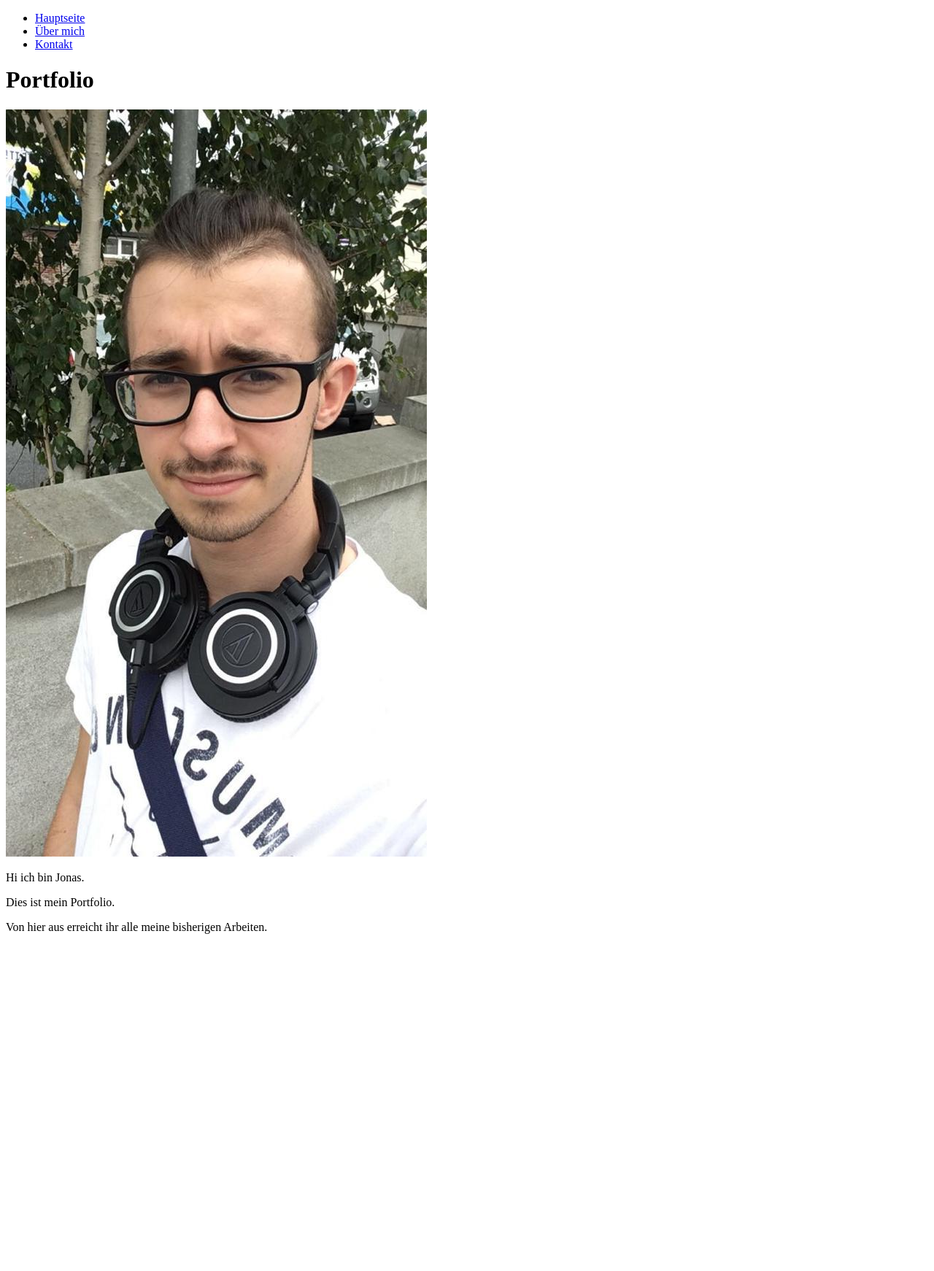
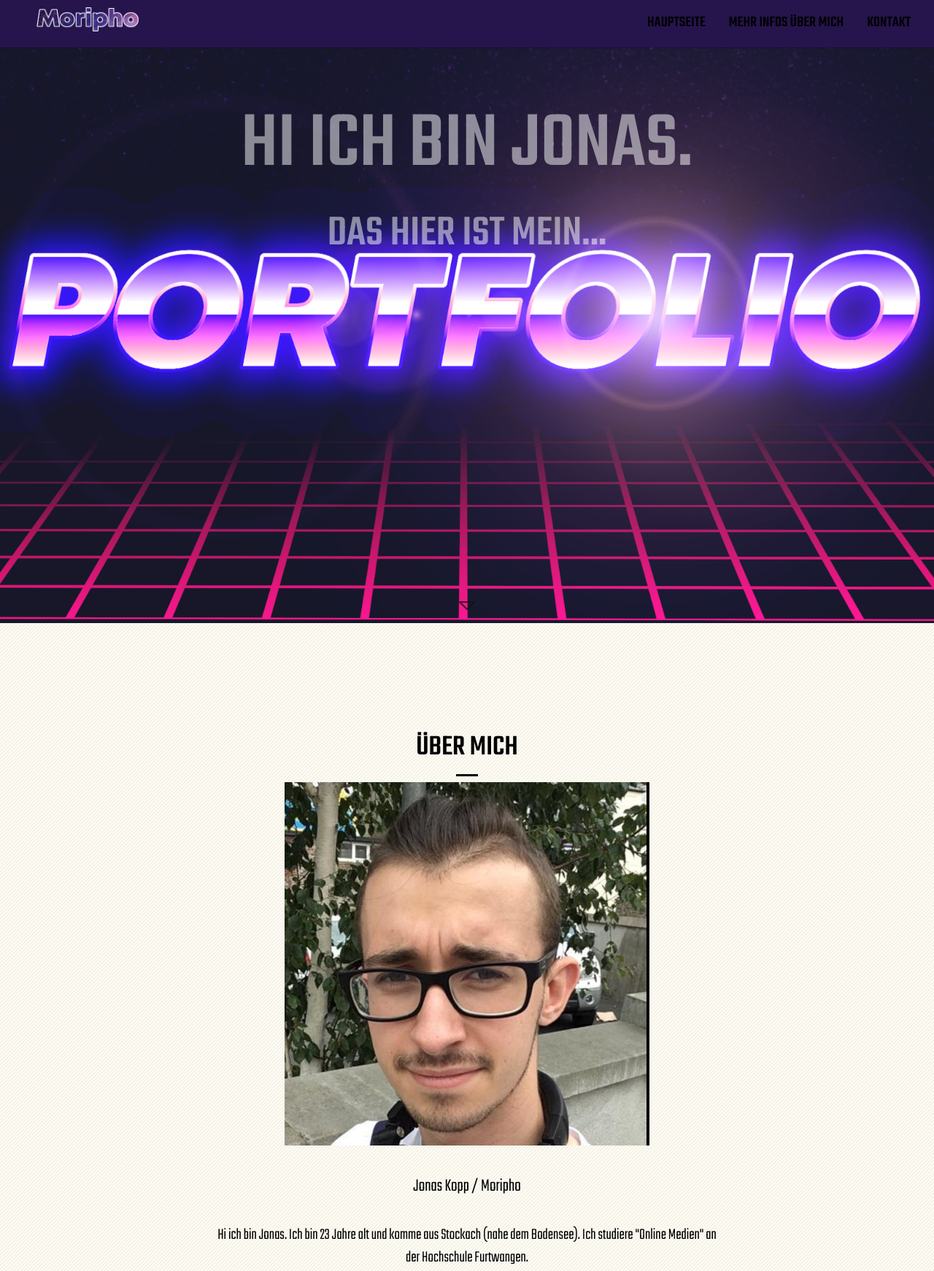
Before and after one commit to Moripho/GIS-WiSe-2020-2021, a plain HTML site: page Aufgabe1.3/index.html in a window 1280 px wide. Shown: the top 1742 px of the page at 73% size. Before the commit the page ends 1296 px from the top, so only its background shows below. Drawn offline with Linux system fonts and the light colour scheme.

Commit message:
Komplette Überarbeitung und Einbindung von CSS Aufgabe 1.3

```diff
--- /dev/null
+++ b/Aufgabe1.3/css/style.css
@@ -0,0 +1,149 @@
+body{
+background: url('../media/bg.png');
+margin: 0;
+padding: 0;
+height: 100%;
+text-align: center;
+}
+
+section{
+    min-height: 100%;
+}
+
+a{
+    text-decoration: none;
+}
+
+li{
+    list-style-type: none;
+}
+
+h1, h2, h3, a{
+    font-family: 'Teko', sans-serif;
+    font-weight: 500;
+    color: black;
+    text-transform: uppercase;
+
+}
+
+h1{
+    color: white;
+    font-size: 80px;
+    opacity: 0.5;
+}
+
+h2{
+    color: white;
+    font-size: 60px;
+    opacity: 0.5;
+}
+
+h3{
+    font-size: 40px;
+    padding-top: 8%;
+    margin-bottom: 5px;
+}
+
+h4, p{
+    font-family: 'Teko', sans-serif;
+    font-weight: 300;
+}
+
+hr{
+    width: 30px;
+    height: 3px;
+    background: black;
+    border: 0;
+    margin: 0 auto 40 auto;
+}
+
+/* Header *******************************/
+
+header{
+    width: 100%;
+    height: 65px;
+    position: fixed;
+    top: 0;
+    left: 0;
+    background: #26144d;
+    box-shadow: 0 1px rgba(0, 0 , 0, 0.2);
+    z-index: "1";
+}
+
+#logo{
+    width: 140px;
+    float: left;
+    margin: 10px 0 0 50px;
+}
+
+#logo:hover{
+    opacity: 0.5;
+}
+
+#logo img{
+    width: 100%;
+}
+
+header nav{
+    float: right;
+    margin: 10 px 50px 0 0;
+}
+
+header nav ul li{
+    float: left;
+    margin-right: 32px;
+}
+
+header nav ul li a{
+    font-size: 21px;
+}
+
+header nav ul li:hover{
+    padding-top: 3px;
+}
+
+/* Landing Page *******************************/
+#home{
+    background: url('../media/banner.png');
+    background-position: center center;
+    background-size: cover;
+    background-attachment: fixed;
+}
+
+#home h1{
+    margin: 110px auto 0 auto;
+    font-size: 110px;
+}
+
+#home h2{
+    margin: 0 auto 0 auto;
+}
+
+#home img{
+    width: 32px;
+    margin-top: 450px;
+    opacity: 0.8;
+}
+
+#home img:hover{
+    opacity: 1;
+}
+
+/* ABOUT *******************************/
+#about img{
+    object-fit: cover
+}
+
+#about img:hover{
+    transform: scale(1.1);
+}
+
+#about h4{
+font-size: 25px;
+}
+
+#about p{
+    width: 700px;
+    margin: 0 auto 0 auto;
+    font-size: 22px;
+}
--- a/Aufgabe1.3/index.html
+++ b/Aufgabe1.3/index.html
@@ -2,26 +2,83 @@
 <html lang="de">
 <head>
 <meta charset="utf-8">
-<title>Portfolio</title>
+<title>Portfolio | Jonas Kopp</title>
+<link rel="shortcut icon" href="favicon.ico">
+<link rel="stylesheet" type="text/css" href="css/style.css">
+<link href="https://fonts.googleapis.com/css2?family=Teko:wght@500&display=swap" rel="stylesheet">
+<link href="https://fonts.googleapis.com/css2?family=Teko:wght@300&display=swap" rel="stylesheet">
+
 </head>
 
 <body>
+    <!-- HEADER -->
 <header>
-    <nav>
+    <div id="logo">
+        <a href="#">
+            <img src="media/logo.png" alt="Logo Platzhalter">
+        </a>
+    </div>
+
+    <nav id="main-nav">
         <ul>
             <li><a href= "index.html">Hauptseite</a></li>
-            <li><a href= "Steckbrief.html">Über mich</a></li>
+            <li><a href= "Steckbrief.html">Mehr Infos über mich</a></li>
             <li><a href= "Kontakt.html">Kontakt</a></li>
         </ul>
     </nav>
 </header>
+
+<!-- LANDING PAGE -->
 <main>
-<h1>Portfolio</h1>
-<img src="media/portrait.jpeg" alt ="Ein Bild von meiner Wenigkeit">
-<p>Hi ich bin Jonas.</p>
-<p>Dies ist mein Portfolio.</p>
-<p>Von hier aus erreicht ihr alle meine bisherigen Arbeiten.</p>
+<section id="home">
+<hr>
+<h1>Hi ich bin Jonas.</h1>
+<h2>Das hier ist mein...</h2>
+<a href="#about">
+<img src="../Aufgabe1.3/media/pfeil.png" alt="Pfeilbutton">
+</a>
+</section>
+
+<!-- ABOUT -->
+<section id="about">
+<h3>Über mich</h3>
+<hr>
+<img src="../Aufgabe1.3/media/portrait2.jpeg" alt="Das bin ich.">
+<h4>Jonas Kopp / Moripho</h4>
+<p>Hi ich bin Jonas. Ich bin 23 Jahre alt und komme aus Stockach (nahe dem Bodensee). Ich studiere "Online Medien" an der Hochschule Furtwangen.</p>
+</section>
+
+<!-- WORK -->
+<section id="work">
+<h3>Meine bisherigen Arbeiten</h3>
+<hr>
+<div id="projects">
+    <ul>
+        <li><a href="#"><img src="https://placehold.it/270x180" alt="Projekt01"></a></li>
+        <li><a href="#"><img src="https://placehold.it/270x180" alt="Projekt02"></a></li>
+        <li><a href="#"><img src="https://placehold.it/270x180" alt="Projekt03"></a></li>
+    </ul>
+</div>
+</section>
+
+<!-- CONTACT -->
+<section id="contact">
+<h3>Kontakt</h3>
+<hr>
+<form>
+    <input type="email" tabindex="1" placeholder="E-Mail"><br>
+    <input type="text" tabindex="2" placeholder="Betreff"><br>
+    <textarea tabindex="3" placeholder="Nachricht"></textarea><br>
+    <input class="button" type="submit">
+</form>
+</section>
 </main>
+
+<!-- FOOTER -->
+<footer>
+    <p>&copy 2020 Jonas Kopp a.k.a. Moripho</p>
+</footer>
+
 </body>
 
 </html>
```
Also changed, not shown: Aufgabe1.2/Kontakt.html (deleted, +0 -36 lines), Aufgabe1.2/Steckbrief.html (deleted, +0 -40 lines), Aufgabe1.2/index.html (deleted, +0 -27 lines), Aufgabe1.3/Kontakt.html (+1 -1 lines), Aufgabe1.3/Steckbrief.html (+2 -2 lines), Aufgabe1.3/favicon.ico (added), Aufgabe1.3/media/Morpheus.png (added), Aufgabe1.3/media/banner.png (added), Aufgabe1.3/media/bg.png (added), Aufgabe1.3/media/logo.png (added), Aufgabe1.3/media/pfeil.png (added), Aufgabe1.3/media/portrait2.jpeg (added), Aufgabe1.3/media/retro 2.jpg (added), Aufgabe1.3/media/retro1.jpg (added).
